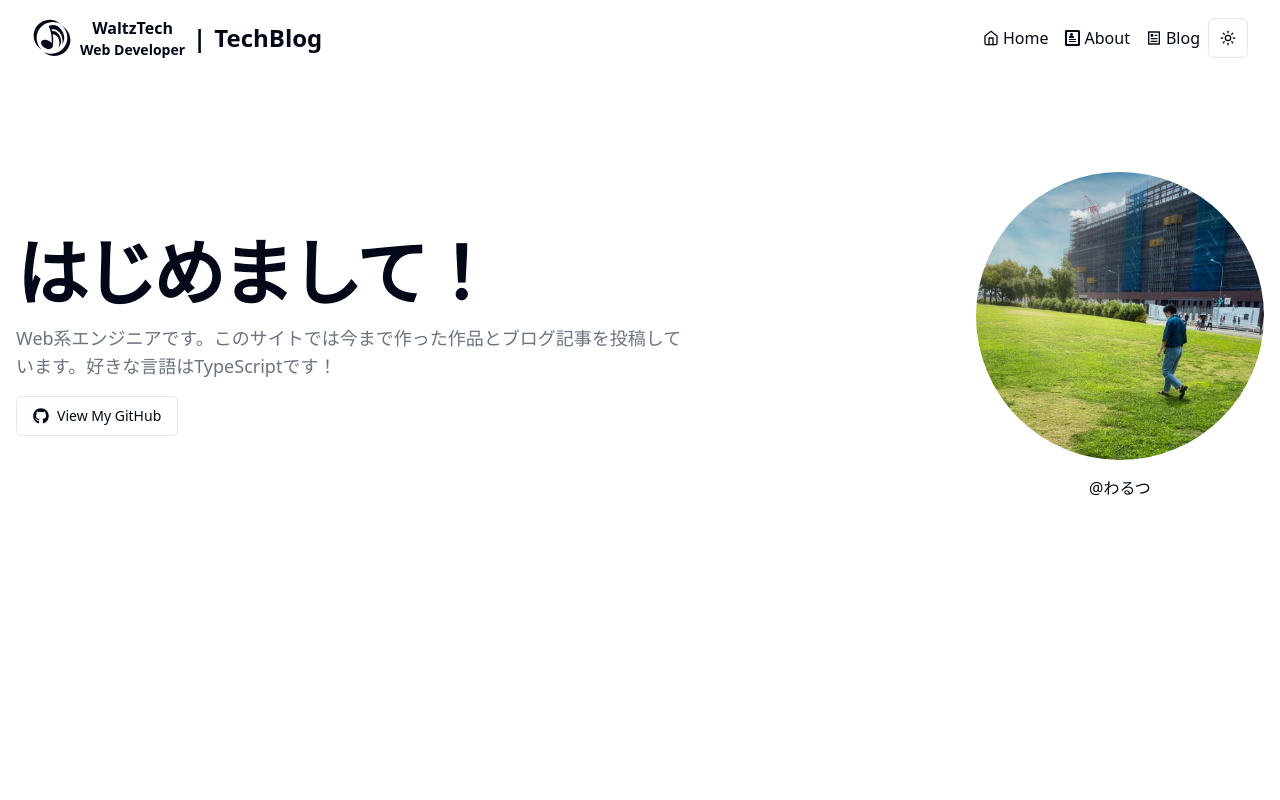
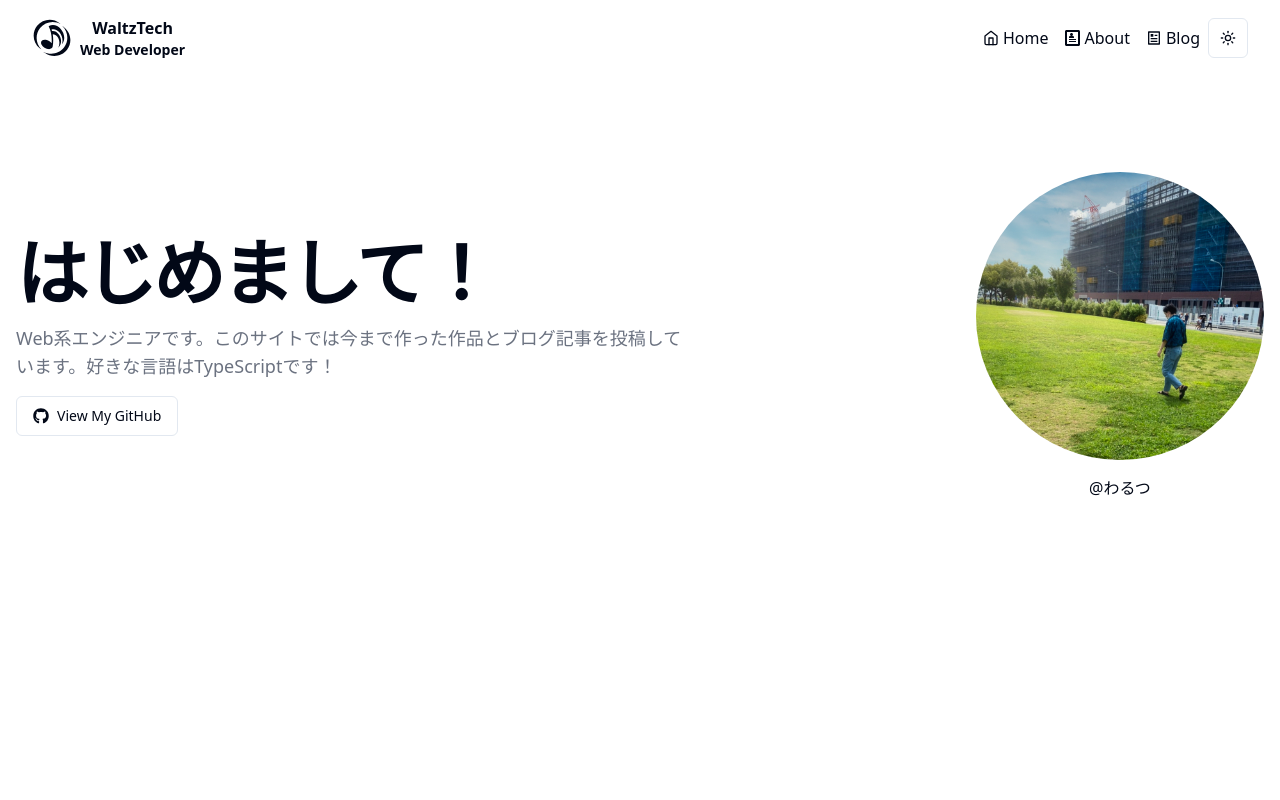
Before and after one commit to waltz29pf/microcms-nextjs-blog, a Next.js app: page / in a window 1280 px wide. Shown: the top 800 px of the page. Built offline with nearby package versions, Linux system fonts and the light colour scheme; a web font is replaced by a local one.

Commit message:
update: header title

```diff
--- a/components/Navigation.tsx
+++ b/components/Navigation.tsx
@@ -2,6 +2,7 @@ import { NAVIGATION_ITEMS } from "@/app/constants/navigationItems";
 import { ThemeToggle } from "@/components/navigation/ThemeToggle";
 import Link from "next/link";
 import { GiMusicSpell } from "react-icons/gi";
+import BlogTitle from "./navigation/BlogTitle";
 import MobileMenu from "./navigation/MobileMenu";
 
 const Navigation = () => {
@@ -15,10 +16,7 @@ const Navigation = () => {
               <span className="text-sm sm:text-base">WaltzTech</span>
               <span className="text-xs sm:text-sm">Web Developer</span>
             </div>
-            <span className="text-xl sm:text-2xl hidden sm:inline">|</span>
-            <span className="text-xl sm:text-2xl hidden sm:inline">
-              TechBlog
-            </span>
+            <BlogTitle />
           </div>
         </Link>
         <div className="flex items-center gap-2">
--- /dev/null
+++ b/components/navigation/BlogTitle.tsx
@@ -0,0 +1,16 @@
+"use client";
+
+import { usePathname } from "next/navigation";
+
+const BlogTitle = () => {
+  const pathname = usePathname();
+  const showBlogTitle = pathname === "/blog";
+
+  return (
+    <span className="text-xl sm:text-2xl hidden sm:inline">
+      {showBlogTitle && "| TechBlog"}
+    </span>
+  );
+};
+
+export default BlogTitle;
```
